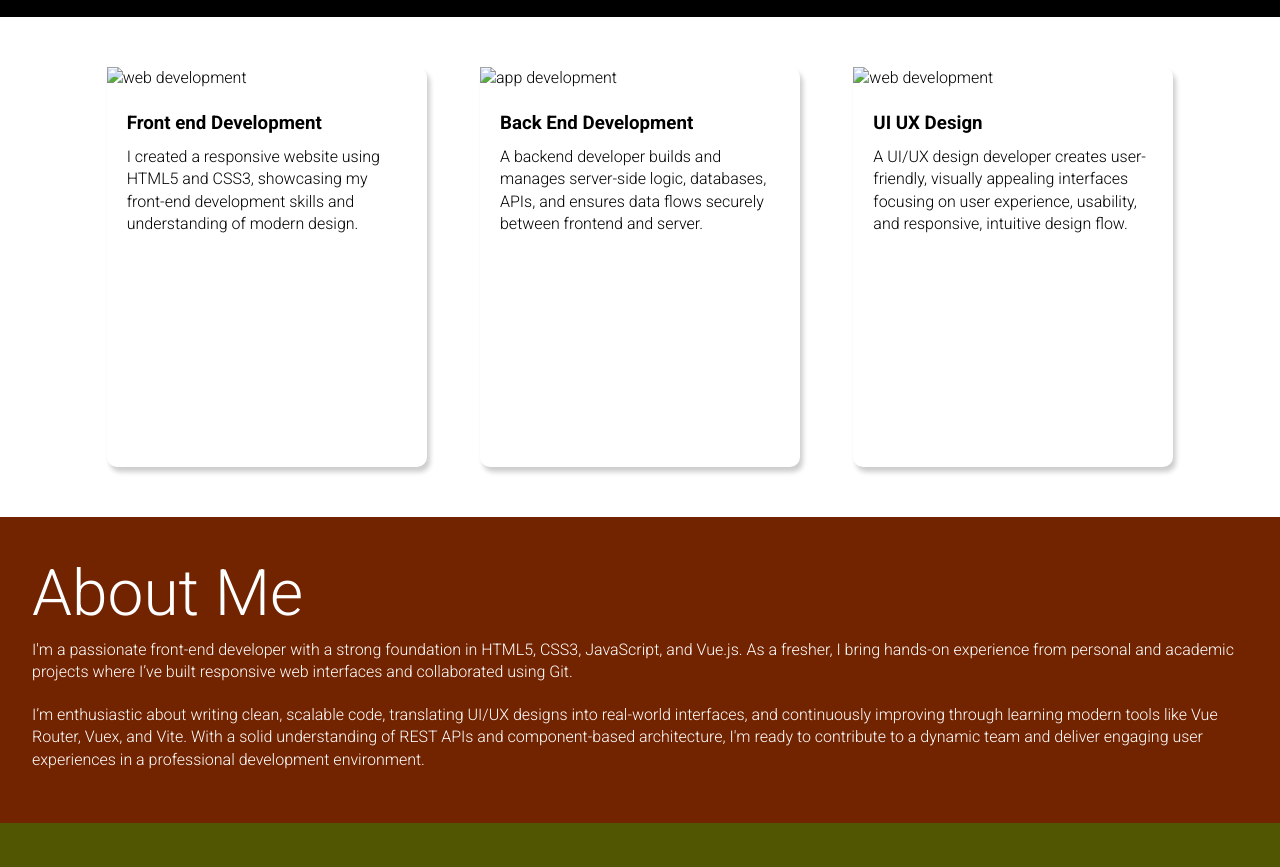
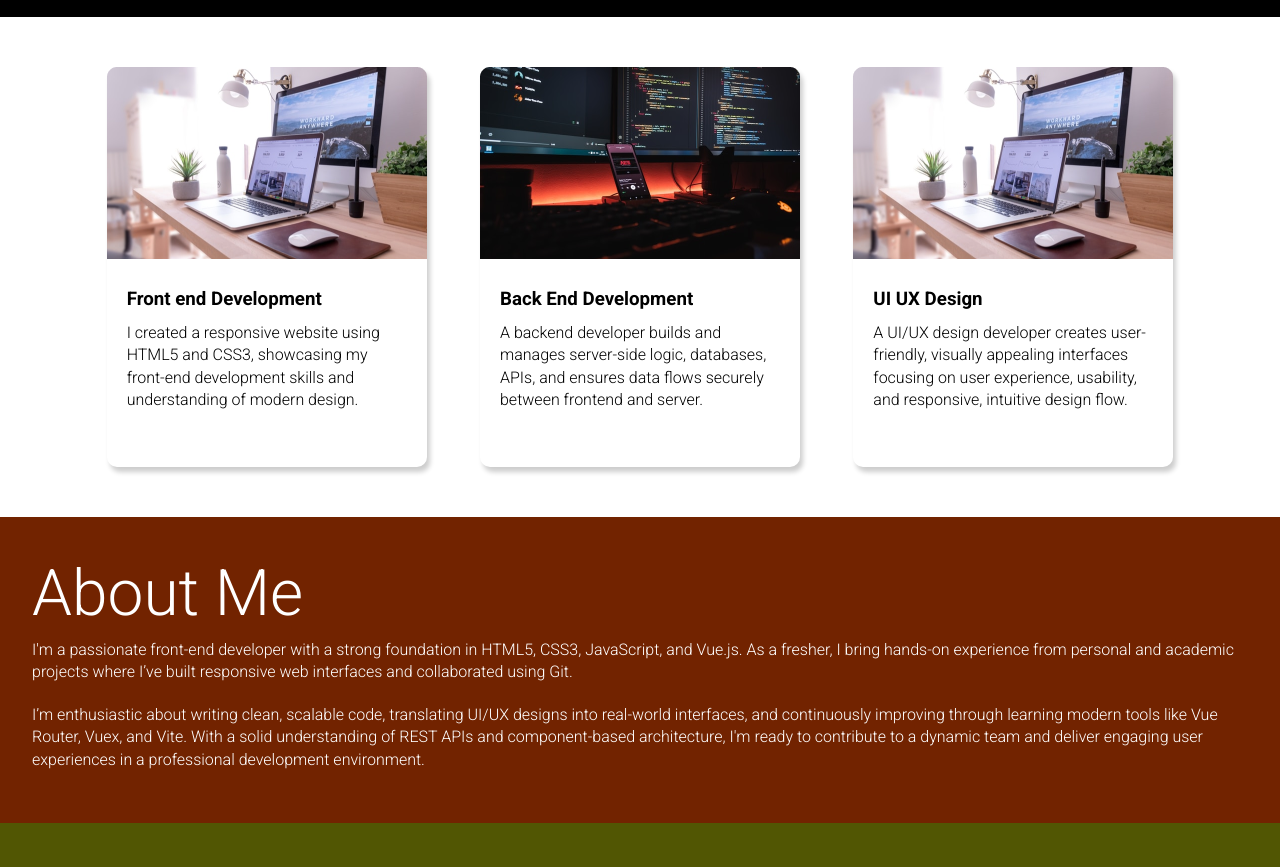
Before and after one commit to Vikas-Tandale/web-application-html-css, a plain HTML site: page index.html in a window 1280 px wide. Shown: the part 957-1824 px from the top of the page. Drawn offline with Linux system fonts and the light colour scheme; files whose address does not match are found by name.

Commit message:
Update index.html

```diff
--- a/index.html
+++ b/index.html
@@ -21,7 +21,7 @@
       <div class="grid_item">
         <div class="card">
           <div class="image_container">
-            <img src="images/web.png" alt="web development" />
+            <img src="/web.png" alt="web development" />
           </div>
           <div class="card_content">
             <h3>Front end Development</h3>
@@ -34,7 +34,7 @@
       <div class="grid_item">
         <div class="card">
           <div class="image_container">
-            <img src="images/mobile.png" alt="app development" />
+            <img src="/mobile.png" alt="app development" />
           </div>
           <div class="card_content">
             <h3>Back End Development</h3>
@@ -48,7 +48,7 @@
       <div class="grid_item">
         <div class="card">
           <div class="image_container">
-            <img src="images/web.png" alt="web development" />
+            <img src="/web.png" alt="web development" />
           </div>
           <div class="card_content">
             <h3>UI UX Design</h3>
```
